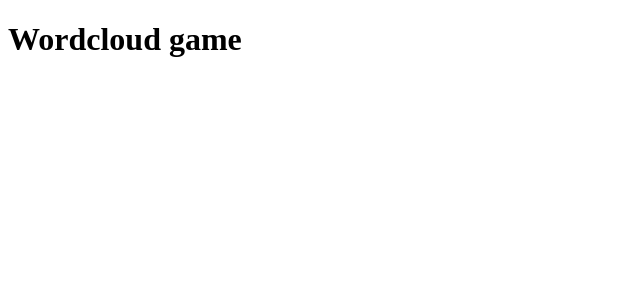
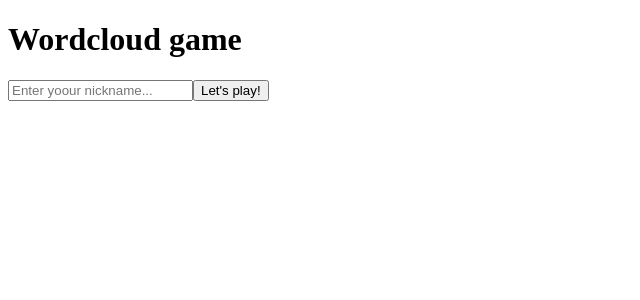
Before and after one commit to drozdowska-maria/BinarApps_task, a React (Create React App) app in the folder binarapps-task/: page / in a window 1280 px wide. Shown: the top 300 px of the page, without its empty margins (0-640 px from the left). Built offline with nearby package versions, Linux system fonts and the light colour scheme; no server answers; the database is empty.

Commit message:
creating input with nickname

```diff
--- a/binarapps-task/src/App.js
+++ b/binarapps-task/src/App.js
@@ -1,20 +1,23 @@
 import { useEffect, useState } from "react";
 import { getGameData } from "./db";
+import { GameView } from "./views/GameView";
+import { InputView } from "./views/InputView";
 
 function App() {
-  const [gameList, setGameList] = useState([])
+  const [gameList, setGameList] = useState([]);
+  const [nickname, setNickname] = useState("");
+  const [isLogged, setIsLogged] = useState(false)
 
   useEffect(() => {
    getGameData(setGameList)
   }, [])
 
-  useEffect(() => {
-    console.log(gameList)
-  }, [gameList])
   return (
-    <h1>
-     Wordcloud game
-    </h1>
+    <>
+    {!isLogged && <InputView nickname={nickname} setNickname={setNickname} setIsLogged={setIsLogged}/>}
+    {isLogged &&<GameView nickname={nickname}/>}
+    </>
+
   );
 }
 
--- /dev/null
+++ b/binarapps-task/src/components/Input.js
@@ -0,0 +1,13 @@
+export const Input = ({nickname, setNickname, setIsLogged}) => {
+
+    const handleSubmit = (e) => {
+        e.preventDefault();
+        setIsLogged(true)
+    }
+    return (
+
+    <form>
+        <input type="text" placeholder="Enter yoour nickname..." value={nickname} onChange={(e) => setNickname(e.target.value)}></input>
+        <button type="submit" onClick={handleSubmit}>Let's play!</button>
+    </form>)
+}
--- /dev/null
+++ b/binarapps-task/src/views/GameView.js
@@ -0,0 +1,3 @@
+export const GameView = ({nickname}) => {
+    return (<h3>hello, {nickname}</h3>)
+}
--- /dev/null
+++ b/binarapps-task/src/views/InputView.js
@@ -0,0 +1,12 @@
+import { Input } from "../components/Input"
+
+export const InputView = ({nickname, setNickname, setIsLogged}) => {
+    return (
+        <>
+            <h1>
+                Wordcloud game
+            </h1>
+            <Input nickname={nickname} setNickname={setNickname} setIsLogged={setIsLogged}/>
+        </>
+    )
+}
```
